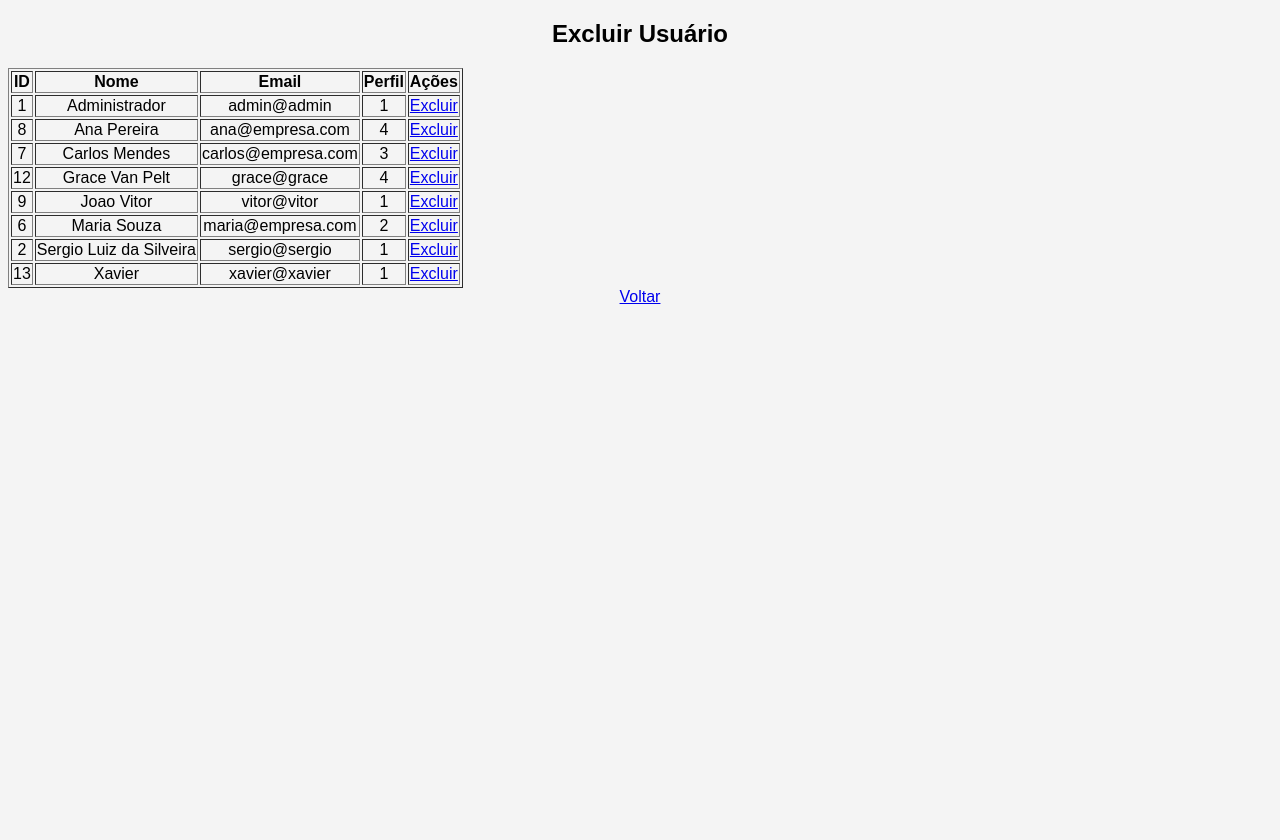
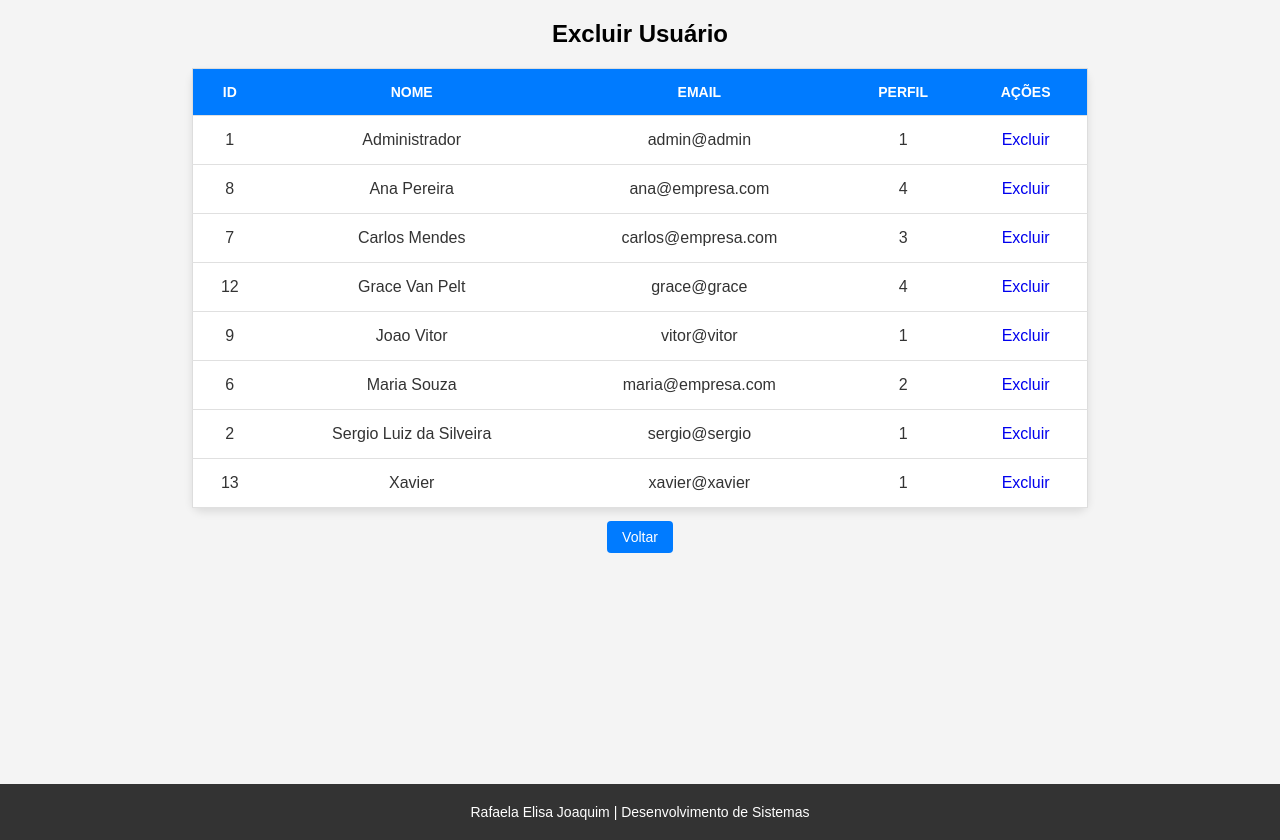
Before and after one commit to rafaelaelisajoaquim/Rafaela_Joaquim_prova, a PHP site: page /excluir_usuario.php in a window 1280 px wide. Before the commit the page ends 304 px from the top, so only its background shows below. Run offline with PHP 8.4, Linux system fonts and the light colour scheme; a user stored in the database is signed in; data comes from the database, SQL or seed files in the repository.

Commit message:
Excluir Usuário
Apaga usuário do banco de dados (adicionado estilização da página).

```diff
--- a/excluir_usuario.php
+++ b/excluir_usuario.php
@@ -41,11 +41,85 @@
     <meta name="viewport" content="width=device-width, initial-scale=1.0">
     <title>Excluir Usuário</title>
     <link rel="stylesheet" href="styles.css">
+    <style>
+            body {
+            font-family: Arial, sans-serif;
+            background-color: #f4f4f4;
+            text-align: center;
+            position: relative;
+            min-height: 100vh;
+            margin: 0;
+            padding: 0;
+            padding-bottom: 20px;
+        }
+
+        table {
+            background-color: white;
+            border-radius: 10px;
+            margin: 0 auto;
+            margin: 20px auto;
+            border-collapse: collapse;
+            width: 70%;
+            box-shadow: 0 4px 8px rgba(0,0,0,0.1);
+            border: 1px solid #ddd;
+        }
+
+        th, td, tr {
+            text-align: center;
+            padding: 15px;
+            border-bottom: 1px solid #e0e0e0;
+        }
+
+        th {
+            background-color: #007bff;
+            color: white;
+            font-size: 14px;
+            text-transform: uppercase;
+        }
+
+        td {
+            background-color: white;
+            color: #333;
+            font-family: Arial, sans-serif;
+        }
+
+        .acoes a {
+            text-decoration: none;
+        }
+
+        .voltar{
+            padding: 8px 15px;
+            background-color: #007bff;
+            color: white;
+            border: none;
+            border-radius: 4px;
+            font-size: 14px;
+            text-decoration: none;
+        }
+
+        .footer {
+            background-color: #333;
+            padding: 20px;
+            width: 100%;
+            box-sizing: border-box;
+            margin-bottom: 0;
+            position: absolute;
+            bottom: 0;
+            left: 0;
+        }
+
+        .footer p {
+            text-align: center;
+            color: white;
+            margin: 0;
+            font-size: 14px;
+        }
+    </style>
 </head>
     <body>
         <h2>Excluir Usuário</h2>
             <?php if(!empty($usuarios)): ?>
-        <table border='1'>
+                <table>
                     <tr>
                         <th>ID</th>
                         <th>Nome</th>
@@ -59,7 +133,7 @@
                             <td><?= htmlspecialchars($usuario['nome'])?></td>
                             <td><?= htmlspecialchars($usuario['email'])?></td>
                             <td><?= htmlspecialchars($usuario['id_perfil'])?></td>
-                        <td>
+                            <td class="acoes">
                                 <a href="excluir_usuario.php?id=<?=htmlspecialchars($usuario['id_usuario'])?>" onclick="return confirm('Tem certeza que deseja excluir este usuário?')">Excluir</a>
                             </td>
                         </tr>
@@ -68,6 +142,10 @@
             <?php else: ?>
         <p>Nenhum usuário encontrado</p>
     <?php endif; ?>
-        <a href="principal.php">Voltar</a>
+<a class="voltar" href="principal.php">Voltar</a>
+
+        <footer class="footer">
+            <p>Rafaela Elisa Joaquim | Desenvolvimento de Sistemas</p>
+        </footer>
     </body>
 </html>
```
Lines whose indentation alone changed are shown as unchanged.
